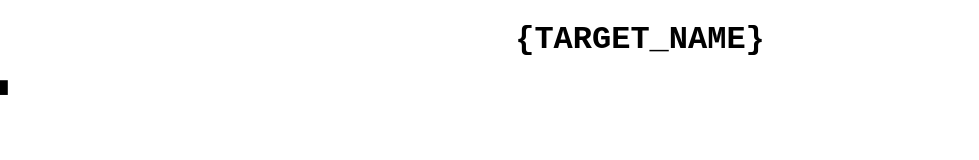
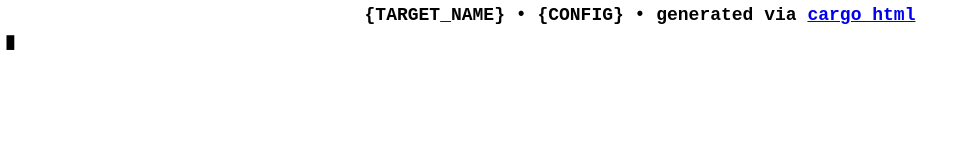
Before and after one commit to MaulingMonkey/cargo-html, a website: page template/console-crate.html in a window 1280 px wide. Shown: the whole page, without its empty margins (0-979 px from the left). Drawn offline with Linux system fonts and the light colour scheme.

Commit message:
tweak domtty style handling

```diff
--- a/template/console-crate.html
+++ b/template/console-crate.html
@@ -8,8 +8,6 @@
         body {
             padding:            0;
             margin:             0;
-            background-color:   var(--cargo-html-console-color-0);
-            color:              var(--cargo-html-console-color-15);
             overflow:           hidden;
             width:              100vw;
             height:             100vh;
@@ -20,10 +18,21 @@
 
         body > *                    { flex-grow: 0; }
         body > #cargo-html-console  { flex-grow: 1; }
-        body > h1                   { text-align: center; }
+
+        #header {
+            color:              var(--cargo-html-console-color-0);
+            background-color:   var(--cargo-html-console-color-7);
+            font-weight:        bold;
+            font-size:          large;
+            padding:            0.5ch 0.5em;
+        }
+
+        #cargo-html-console {
+            padding:            0.5ch 0.5em;
+        }
     </style>
-</head><body>
-    <h1>{TARGET_NAME}</h1>
+</head><body data-cargo-html-palette="vga">
+    <center id="header">{TARGET_NAME} • {CONFIG} • generated via <a href="https://github.com/MaulingMonkey/cargo-html">cargo html</a></center>
     <code id="cargo-html-console"><span id="cargo-html-console-input"></span><span class="cursor">█</span></code>
     <!-- SCRIPTS -->
 </body></html>
```
Also changed, not shown: script/tty/domtty.ts (+7 -2 lines).
